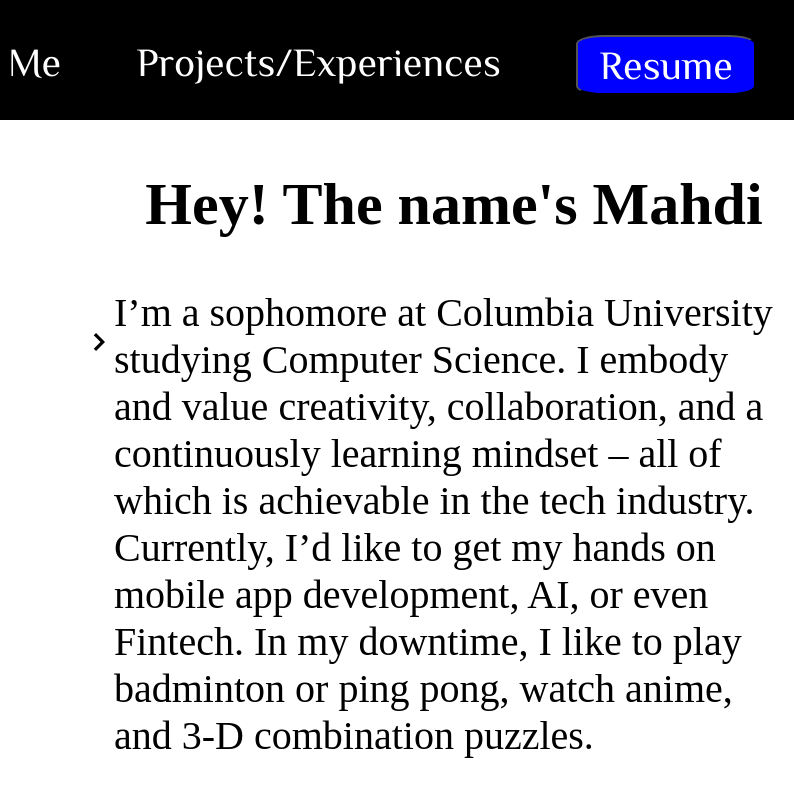
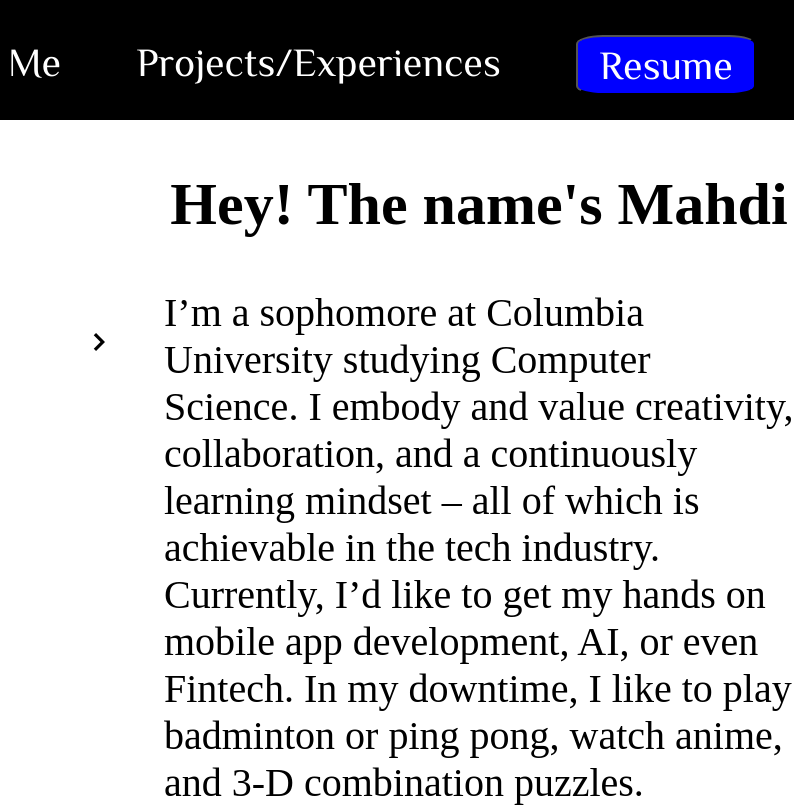
Before and after one commit to asder8215/asder8215.github.io, a React app in the folder personal-website/: page / in a window 1280 px wide. Shown: the top 807 px of the page, 486-1280 px from the left. Built offline with nearby package versions, Linux system fonts and the light colour scheme.

Commit message:
About me content worked on

```diff
--- a/personal-website/src/index.css
+++ b/personal-website/src/index.css
@@ -57,8 +57,8 @@
 }
 
 .intro-text {
-  /* margin-left: 30px; */
-  max-width: 65%;
+  margin-left: 50px;
+  max-width: auto;
   max-height: 60%;
 }
 
```
